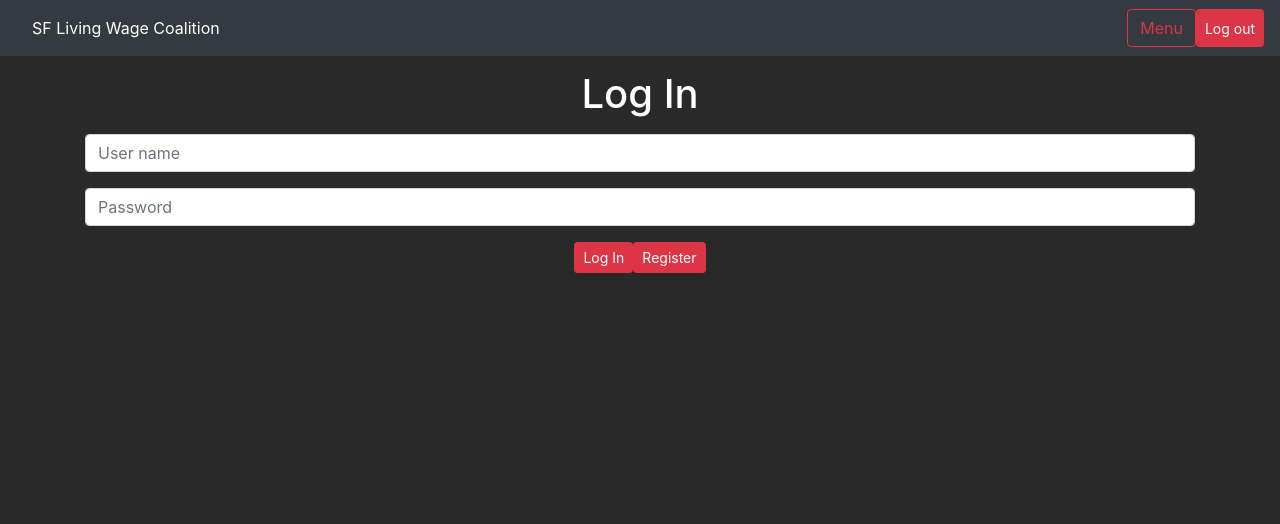
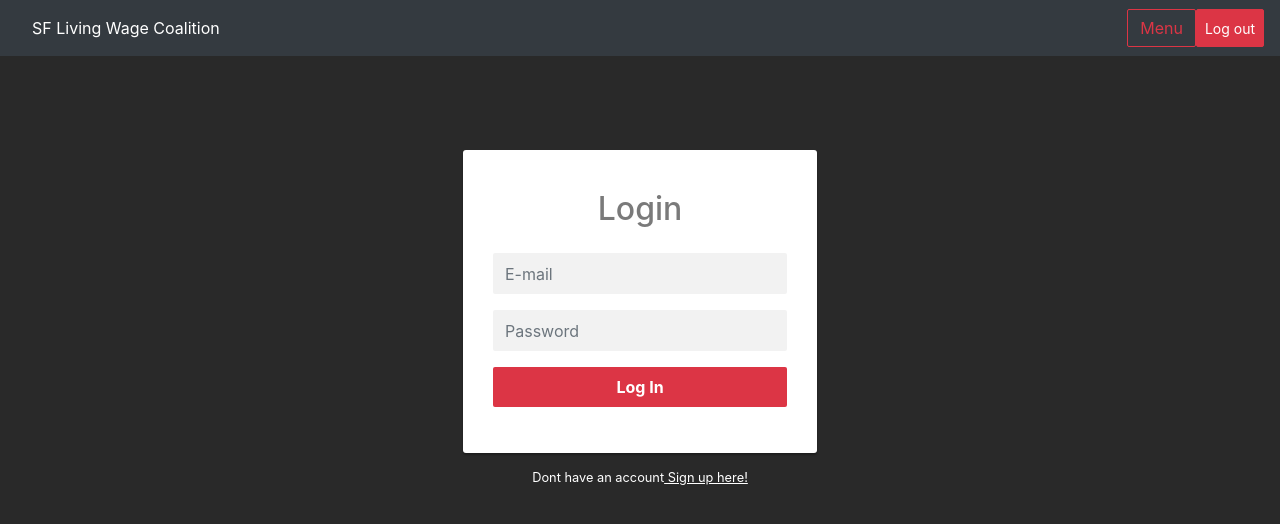
Before and after one commit to jmejiamu/mobile-sf-admin, a React (Create React App) app: page / in a window 1280 px wide. Shown: the top 524 px of the page. Built offline with nearby package versions, Linux system fonts and the light colour scheme; no server answers.

Commit message:
styling-login-form

```diff
--- a/src/App.css
+++ b/src/App.css
@@ -32,10 +32,60 @@
   color: #FFFFFF;
 }
 .events-section{
-  color: #FFFFFF;
+  /* color: #FFFFFF; */
   margin-top: 70px;
 }
 .modal-style{
   color: #292929;
   text-align: left;
 }
+/* Form style*/
+
+.form-control {
+  min-height: 41px;
+  background: #f2f2f2;
+  box-shadow: none !important;
+  border: transparent;
+}
+.form-control:focus{
+  background: #e2e2e2;
+}
+.form-control, .btn {
+  border-radius: 2px;
+}
+.login-form{
+
+  width: 450px;
+  margin: 30px auto;
+  text-align: center;
+}
+
+.login-form h2 {
+  margin: 10px 50px 25px;
+}
+.login-form form {
+  margin-top: 150px;
+  color: #7a7a7a;
+  border-radius: 3px;
+  margin-bottom: 15px;
+  background: #fff;
+  box-shadow: 0px 2px 2px rgba(0, 0,0, 0.3);
+  padding: 30px;
+}
+
+.login-form .btn{
+  font-size: 16px;
+  font-weight: bold;
+  /* background: #3598dc; */
+  border: none;
+  outline: none !important;
+}
+
+.login-form .c-style{
+  color: #fff;
+  text-decoration: underline;
+}
+
+.login-form .c-style:hover{
+  text-decoration: none;
+}
--- a/src/components/LoginLogout/Login.js
+++ b/src/components/LoginLogout/Login.js
@@ -3,6 +3,7 @@ import React, { useState, } from 'react';
 // import axios from 'axios';
 import MenuItems from './../MenuItems';
 import { toast } from 'react-toastify';
+import { Link } from 'react-router-dom';
 
 const Login = (props) => {
     // console.log(props);
@@ -51,24 +52,26 @@ const Login = (props) => {
                 toast.error(data)
             }
 
-            // if (data.user.id) {
-            //     props.history.push('/menu')
-            // }
-
         } catch (error) {
             console.error(error);
         }
     }
 
     return (
-        <div>
-            <h1 className="events-section">Log In</h1>
-            <form onSubmit={submitUserData}>
+        <div className="login-form" >
 
+            <div className="card-body px-lg-5 pt-0" >
+
+                <form onSubmit={submitUserData}  >
+
+                    <h2 className="events-section">
+                        Login
+                    </h2>
                     <input
                         type="text"
-                    placeholder="User name"
+                        placeholder="E-mail"
                         className="form-control my-3"
+                        required="required"
                         value={email}
                         onChange={e => setEmail(e.target.value)}
                     />
@@ -81,19 +84,25 @@ const Login = (props) => {
                     />
                     <button
                         type="button"
-                    className="btn btn-danger btn-sm my-3"
+                        className="btn btn-danger btn-lg my-3 btn-block"
                         onClick={submitUserData}
                     >
                         Log In</button>
 
-                <button
+                    {/* <button
                         type="button"
                         className="btn btn-danger btn-sm my-3"
                         onClick={goToRegister}
-                >Register</button>
+                    >Register</button> */}
                 </form>
+                <p className="text-center small text-white" >
+                    Dont have an account
+                <Link to="/register" className="c-style"> Sign up here!</Link>
+                </p>
+            </div>
 
-        </div>
+
+        </div >
     )
 }
 
```
Lines whose indentation alone changed are shown as unchanged.
